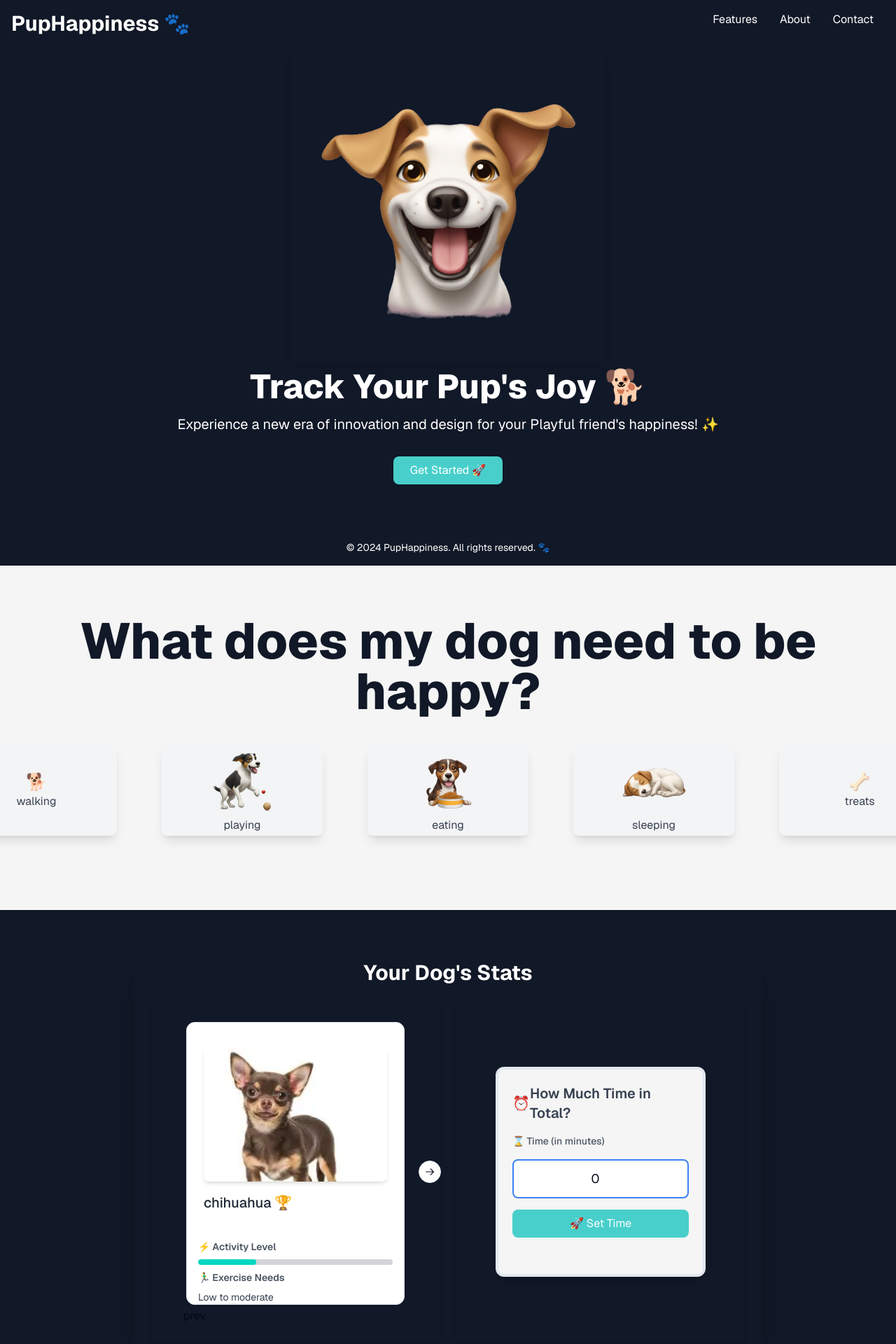
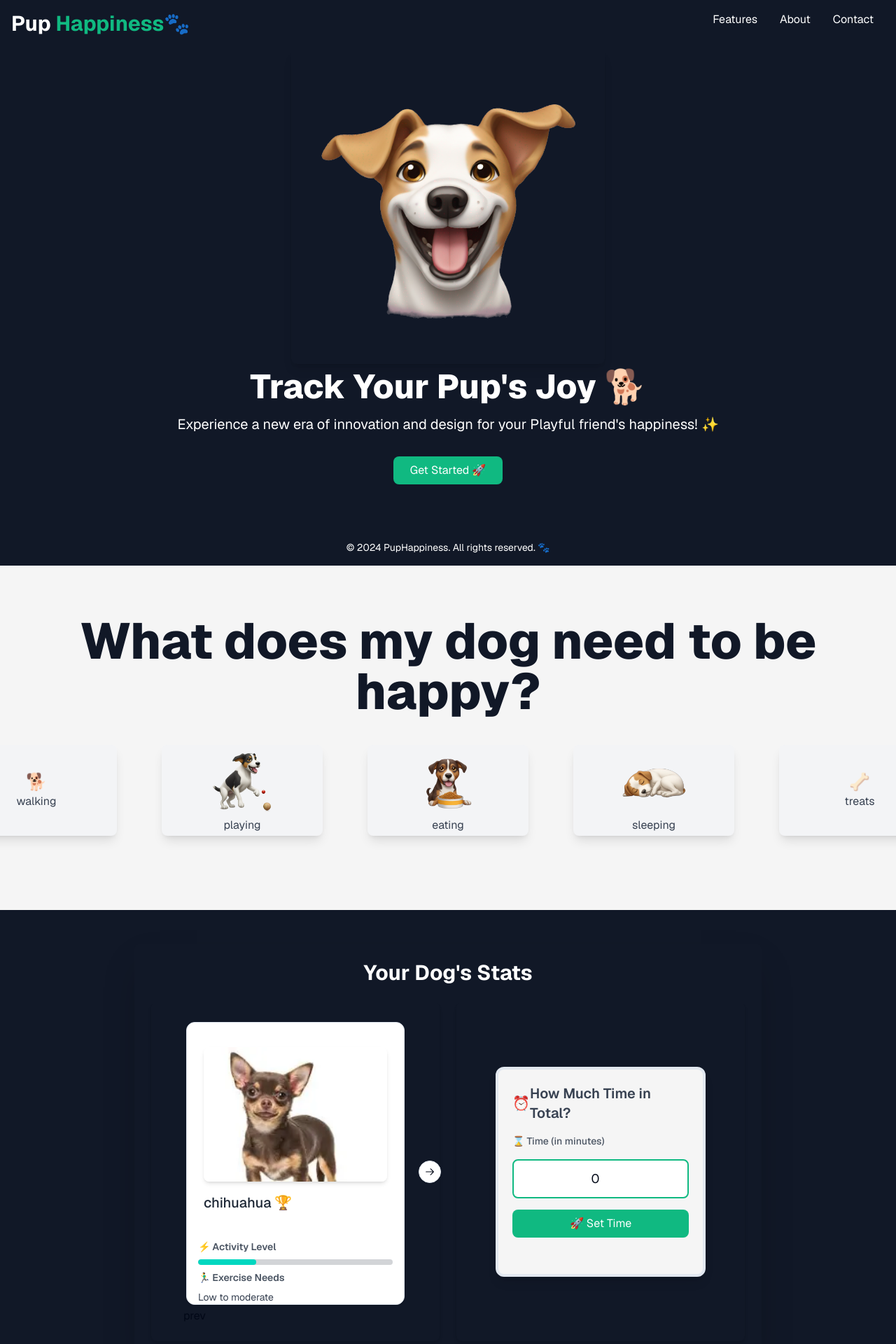
Before and after one commit to Giorgiod91/IsMyDogHappy, a Next.js app: page / in a window 1280 px wide. Shown: the top 1920 px of the page at 70% size. Built offline with nearby package versions, Linux system fonts and the light colour scheme.

Commit message:
changed colors to match the rest of the app

```diff
--- a/src/app/components/LandingPage.tsx
+++ b/src/app/components/LandingPage.tsx
@@ -16,17 +16,17 @@ function LandingPage({}: Props) {
       {/* <PrintsBackground printCount={50} /> */}
       <header className="absolute left-0 top-0 flex w-full justify-between p-4">
         <h1 className="text-3xl font-bold">
-          PupHappiness{" "}
+          Pup <span className="text-[#10B981]">Happiness</span>
           <span className="text-yellow-400 opacity-0 lg:opacity-100">🐾</span>
         </h1>
         <nav className="pt-2 lg:pt-0">
-          <a href="#features" className="px-4 hover:text-[#229799]">
+          <a href="#features" className="px-4 hover:text-[#10B981]">
             Features
           </a>
-          <a href="#about" className="px-4 hover:text-[#229799]">
+          <a href="#about" className="px-4 hover:text-[#10B981]">
             About
           </a>
-          <a href="#contact" className="px-4 hover:text-[#229799]">
+          <a href="#contact" className="px-4 hover:text-[#10B981]">
             Contact
           </a>
         </nav>
@@ -52,7 +52,8 @@ function LandingPage({}: Props) {
           Experience a new era of innovation and design for your Playful
           friend's happiness! <span className="text-yellow-400">✨</span>
         </p>
-        <button className="rounded-lg bg-[#48CFCB] px-6 py-2 text-white transition duration-300 hover:bg-[#229799]">
+
+        <button className="rounded-lg bg-[#10B981] px-6 py-2 text-white transition duration-300 hover:bg-[#229799]">
           Get Started <span className="text-yellow-400">🚀</span>
         </button>
       </main>
--- a/src/app/components/TimeToMove.tsx
+++ b/src/app/components/TimeToMove.tsx
@@ -36,12 +36,12 @@ function TimeToMove({}: Props) {
           onChange={(e) => setTime(parseInt(e.target.value))}
           type="number"
           id="time"
-          className="rounded-lg border-2 border-blue-500 p-3 text-center text-lg"
+          className="rounded-lg border-2 border-[#10B981] p-3 text-center text-lg"
           placeholder="Enter time"
         />
         <button
           type="submit"
-          className="mt-4 w-full rounded-lg bg-[#48CFCB] py-2 text-white transition-all duration-300 hover:bg-[#229799]"
+          className="mt-4 w-full rounded-lg bg-[#10B981] py-2 text-white transition-all duration-300 hover:bg-[#229799]"
         >
           🚀 Set Time
         </button>
```
